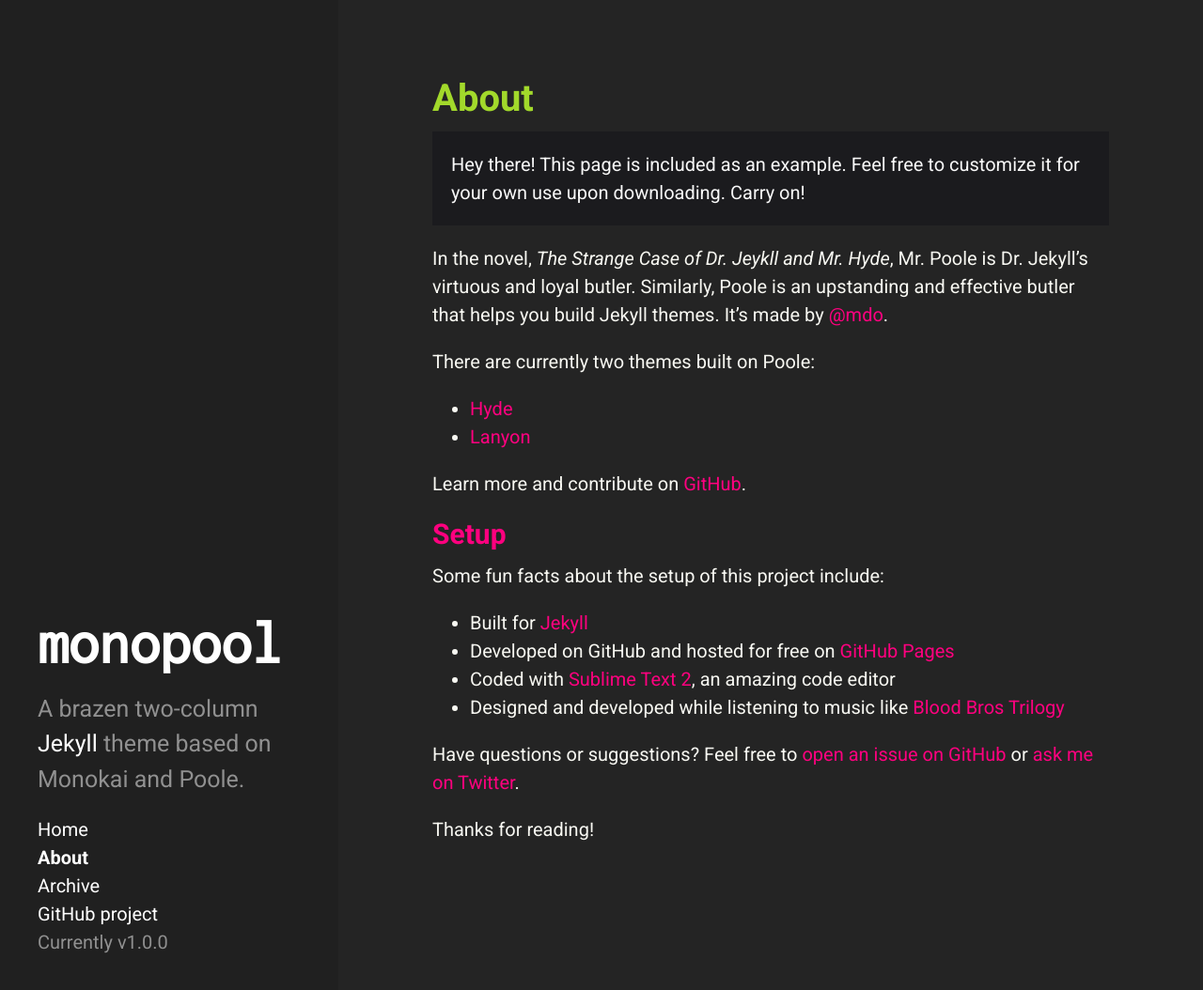
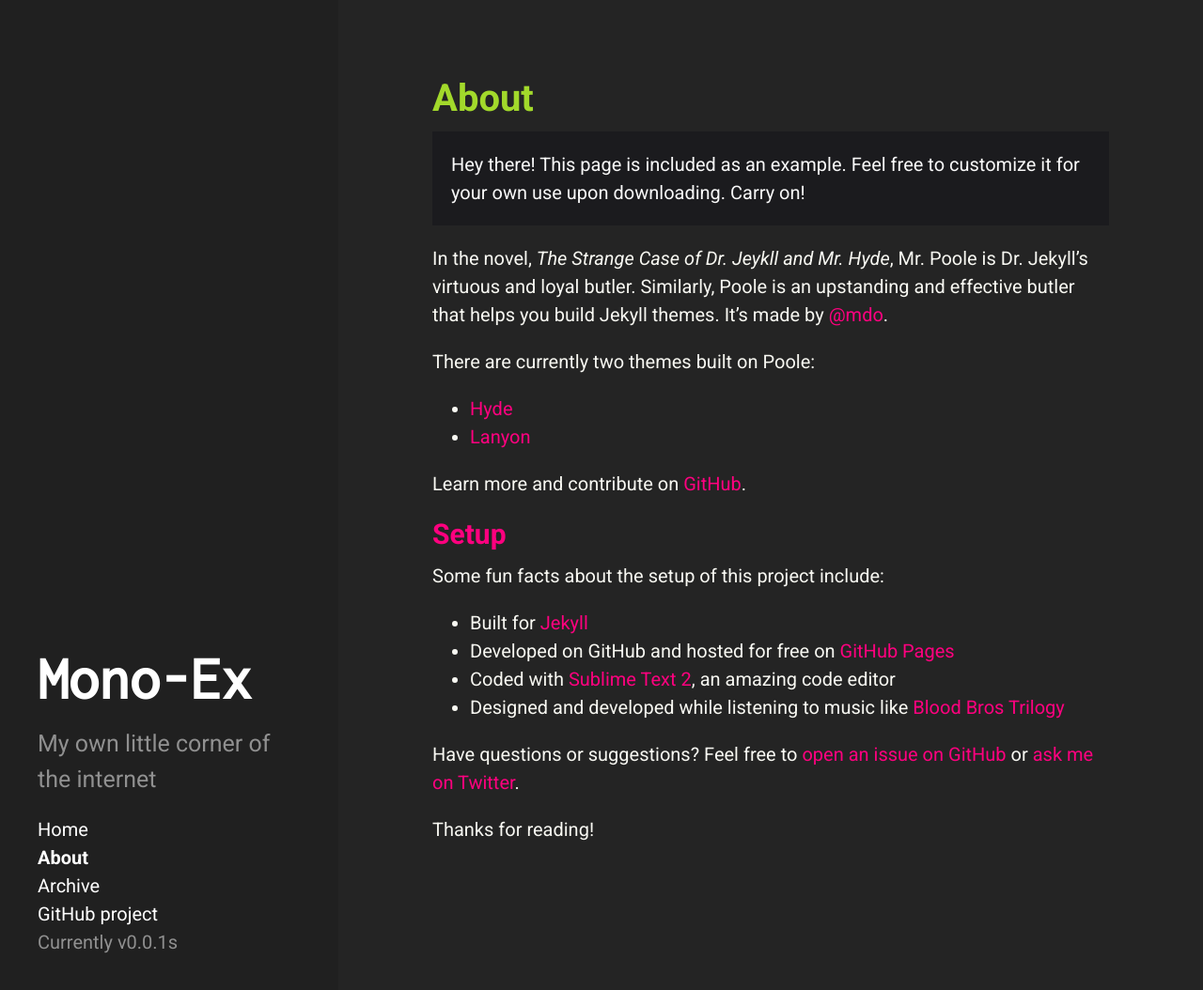
Before and after one commit to gitter-badger/monopool-extended, a Jekyll site: the page built from about.md, in a window 1280 px wide and 1058 px high. Shown: the top 1054 px of the window at 94% size. Built offline with Jekyll 4.4.1, drawn with Linux system fonts in a browser that asks for light colours; Markdown is read by kramdown in place of the engine named in the settings.

Commit message:
when will it end

```diff
--- a/_config.yml
+++ b/_config.yml
@@ -1,26 +1,51 @@
-# Dependencies
-markdown:         redcarpet
-highlighter:      pygments
+########################################
+######  User Level Settings Here  ######
+########################################
+### Site Meta ###
+title:            Mono-Ex
+tagline:          'I do what I do'
+description:      'My own little corner of the internet'
+url:               http://justsomedood.github.io/monopool-extended
 
-# Permalinks
-permalink:        pretty
+### Author Info ###
+author:
+name: 'Ken Harkey'
+url:  http://twitter.com/KenHarkey
 
-# Setup
-title:            monopool
-tagline:          'A Jekyll theme'
-description:      'A brazen two-column <a href="http://jekyllrb.com" target="_blank">Jekyll</a> theme based on Monokai and Poole.'
-url:               https://github.com/coderiot/monopool
-baseurl:           /monopool
+### Sidebar Social Links ###
+github:   http://github.com/JustSomeDood
+googleplus:  http://plus.google.com/+KenHarkey
+twitter: http://twitter.com/KenHarkey
+facebook:   http://facebook.com/ken.harkey
 
-author:
-  name:           'peterr'
-  url:            https://github.com/coderiot
+########################################
+###### Global Settings Start Here ######
+########################################
 
-paginate:         2
+### Content Settings ###
+permalink: /:categories/:year/:month/:day/:title
+markdown_ext: "markdown,mkdown,mkdn,mkd,md"
+relative_permalinks: false
+excerpt_separator: ""
+paginate:  10
 
-# Custom vars
-version:          1.0.0
+### Markdown Parser and Options ###
+markdown: kramdown
+kramdown:
+  auto_ids:       true
+  footnote_nr:    1
+  entity_output:  as_char
+  toc_levels:     1..6
+  smart_quotes:   lsquo,rsquo,ldquo,rdquo
+  input: GFM
+  extensions:
+    - autolink
+    - footnotes
+    - smart
 
-github:
-  repo:           https://github.com/coderiot/monopool
+highlighter: pygments
+
+### Theme Rev ###
+version:          0.0.1s
+
 exclude: ["vendor"]
```
